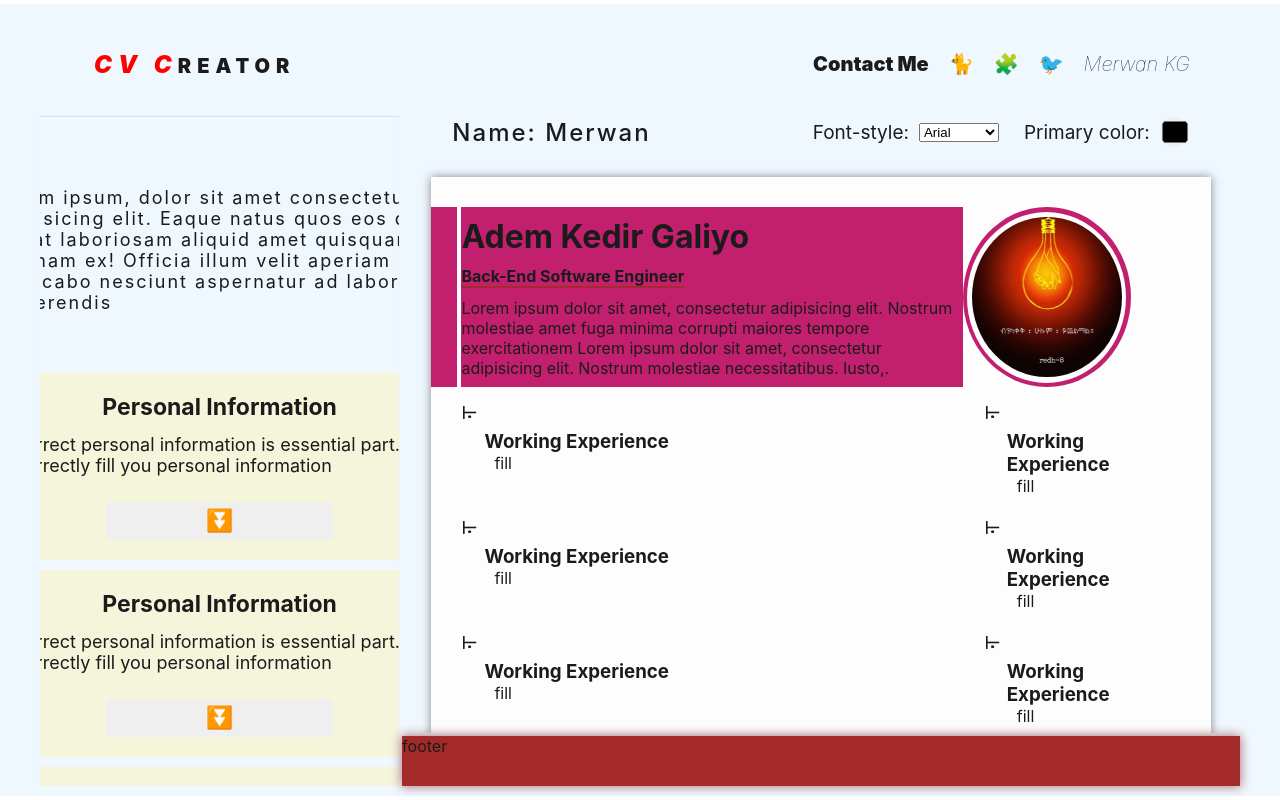
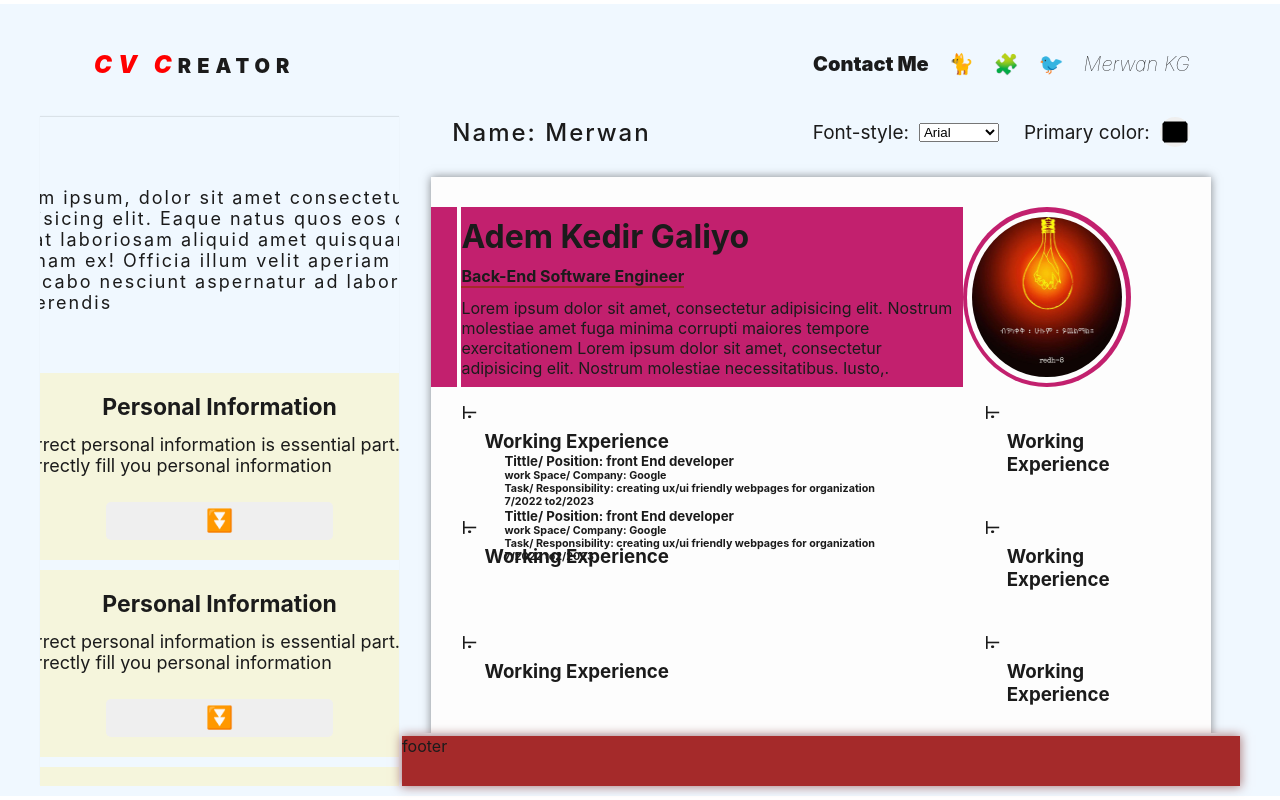
Before and after one commit to marwanGA09/Cv-project, a React (Vite) app: page / in a window 1280 px wide. Built offline with nearby package versions, Linux system fonts and the light colour scheme.

Commit message:
create experience component

```diff
--- a/src/App.jsx
+++ b/src/App.jsx
@@ -126,7 +126,10 @@ function CV({ children }) {
       <CvHeader />
       <div className="cv__main">
         <div className="left">
-          <CvCard />
+          <CvCard>
+            <Experience />
+            <Experience />
+          </CvCard>
           <CvCard />
           <CvCard />
         </div>
@@ -166,7 +169,28 @@ function CvCard({ children }) {
   return (
     <div className="cv-card">
       <h3>Working Experience</h3>
-      <div>fill {children}</div>
+      <div> {children}</div>
     </div>
   );
 }
+
+function Experience() {
+  return (
+    <div className="experience">
+      <h5>
+        Tittle/ Position: <span>front End developer</span>
+      </h5>
+      <h6>
+        work Space/ Company: <span>Google</span>
+      </h6>
+      <h6>
+        Task/ Responsibility:{' '}
+        <span>creating ux/ui friendly webpages for organization</span>
+        <p className="date">
+          <span className="from">7/2022</span> to
+          <span className="to">2/2023</span>
+        </p>
+      </h6>
+    </div>
+  );
+}
```
